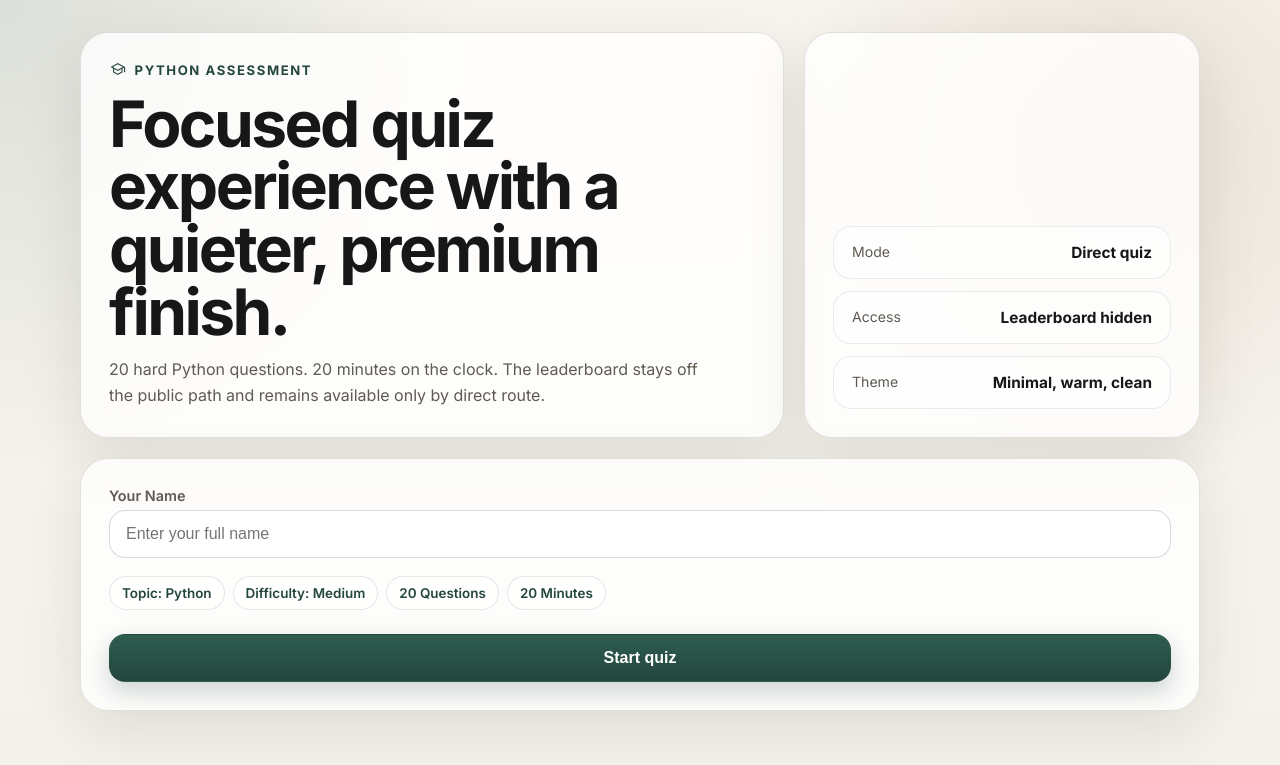
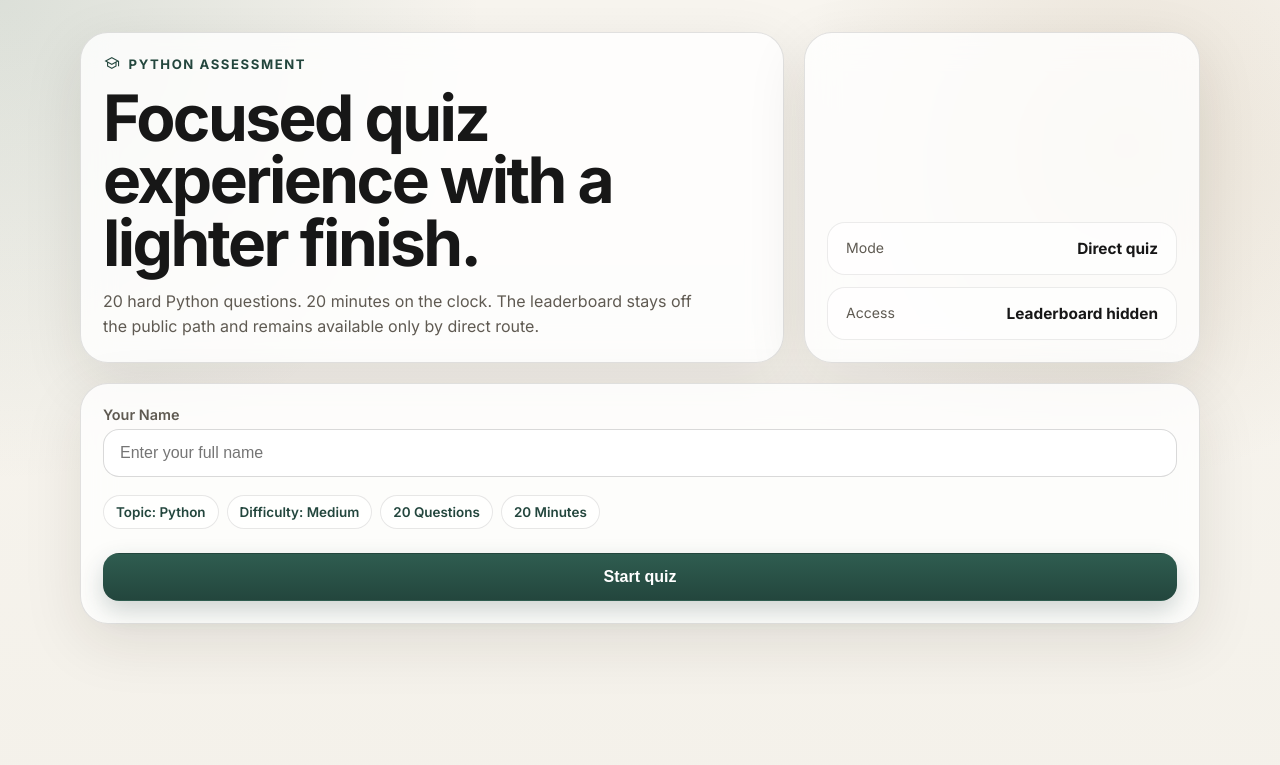
Before and after one commit to kavithamorla/Python-AI-Quiz, a Flask app: page / in a window 1280 px wide. Shown: the top 765 px of the page. Run offline with Flask 3, Linux system fonts and the light colour scheme.

Commit message:
Trim hero spacing and simplify stat panel

```diff
--- a/static/style.css
+++ b/static/style.css
@@ -44,7 +44,7 @@ body {
 
 .hero-copy, .hero-panel {
   border-radius: 28px;
-  padding: 28px;
+  padding: 22px;
 }
 
 .hero-copy h1, .card h1, .card h2 {
@@ -88,8 +88,8 @@ body {
   display: flex;
   justify-content: space-between;
   gap: 16px;
-  padding: 16px 18px;
-  border-radius: 18px;
+  padding: 12px 14px;
+  border-radius: 16px;
   background: rgba(255, 255, 255, 0.62);
   border: 1px solid rgba(23, 23, 23, 0.08);
 }
@@ -98,7 +98,7 @@ body {
 .panel-stat strong { font-size: 0.96rem; }
 
 .card {
-  padding: 28px;
+  padding: 22px;
   margin-bottom: 20px;
   border-radius: 28px;
 }
@@ -312,8 +312,8 @@ button:hover { transform: translateY(-1px); }
 .stat-box {
   background: rgba(255, 255, 255, 0.78);
   border: 1px solid rgba(23, 23, 23, 0.08);
-  border-radius: 20px;
-  padding: 18px 14px;
+  border-radius: 18px;
+  padding: 14px 12px;
   text-align: center;
 }
 
@@ -343,8 +343,8 @@ button:hover { transform: translateY(-1px); }
 }
 
 .result-item {
-  padding: 14px;
-  border-radius: 18px;
+  padding: 12px;
+  border-radius: 16px;
   margin-bottom: 12px;
   border: 1px solid rgba(23, 23, 23, 0.08);
   background: rgba(255, 255, 255, 0.76);
@@ -423,7 +423,7 @@ button:hover { transform: translateY(-1px); }
 
 @media (max-width: 640px) {
   .shell { width: min(100% - 20px, 1120px); padding-top: 12px; }
-  .hero-copy, .hero-panel, .card { padding: 20px; border-radius: 22px; }
+  .hero-copy, .hero-panel, .card { padding: 18px; border-radius: 20px; }
   .hero-copy h1 { font-size: 2rem; }
   .stats-grid { grid-template-columns: 1fr; }
 }
--- a/templates/index.html
+++ b/templates/index.html
@@ -14,13 +14,12 @@
     <section class="hero">
       <div class="hero-copy">
         <p class="eyebrow"><span class="material-symbols-outlined" aria-hidden="true">school</span> Python assessment</p>
-        <h1>Focused quiz experience with a quieter, premium finish.</h1>
+        <h1>Focused quiz experience with a lighter finish.</h1>
         <p class="lede">20 hard Python questions. 20 minutes on the clock. The leaderboard stays off the public path and remains available only by direct route.</p>
       </div>
       <div class="hero-panel">
         <div class="panel-stat"><span class="panel-label">Mode</span><strong>Direct quiz</strong></div>
         <div class="panel-stat"><span class="panel-label">Access</span><strong>Leaderboard hidden</strong></div>
-        <div class="panel-stat"><span class="panel-label">Theme</span><strong>Minimal, warm, clean</strong></div>
       </div>
     </section>
 
```
